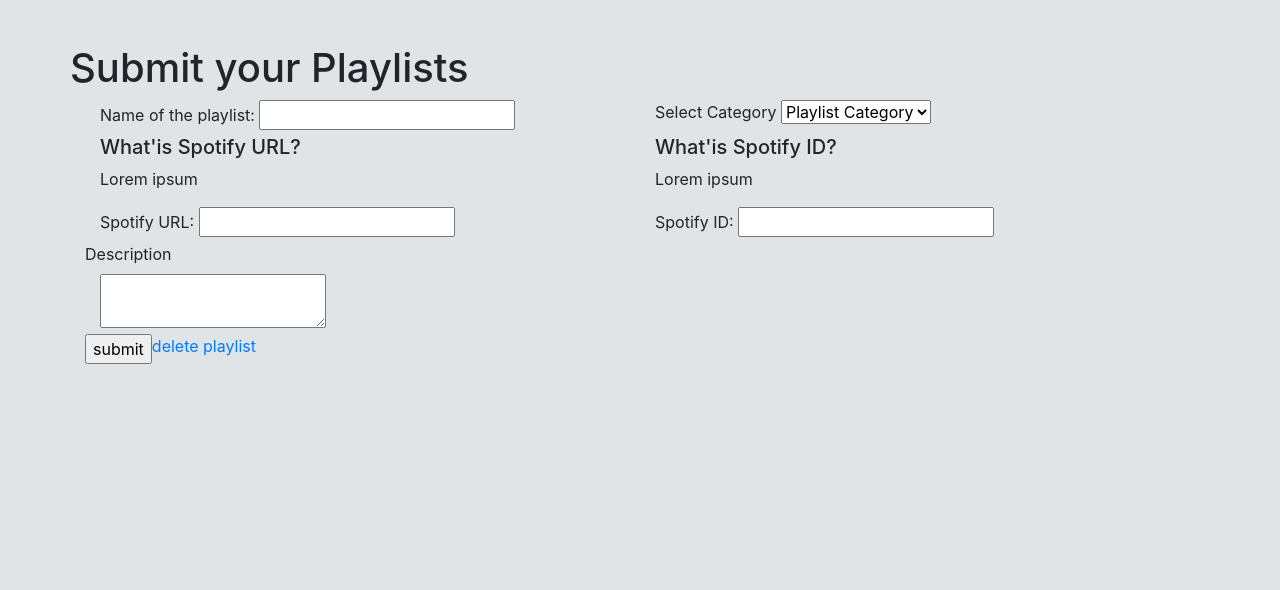
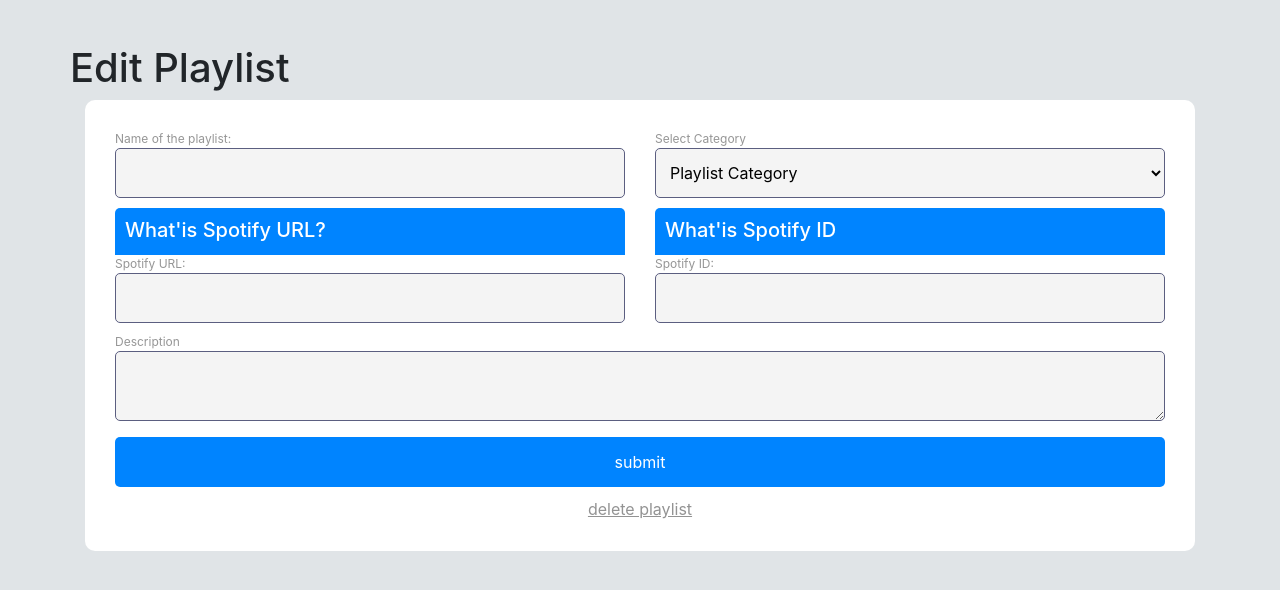
Before and after one commit to delegacz/md-milestone-project-3, a Flask app: template templates/edit.html in a window 1280 px wide. Shown: the part 56-646 px from the top of the page. Run offline with Flask 2, Linux system fonts and the light colour scheme; the template is opened without the code that fills it, so the values that code supplies are empty; some libraries are stand-ins or nearby versions.

Commit message:
interactions added, api is now displaying cover art, edit from css styling completed

```diff
--- a/app.py
+++ b/app.py
@@ -35,9 +35,15 @@ def display():
     def get_playlist_image(id):
         image_response = requests.get('https://api.spotify.com/v1/playlists/' + id + '/images',
                            headers={'Authorization':'Bearer '+ the_token})
-        image_response_data = image_response.json()
-        image_url = image_response_data[0]['url']
-        return image_url
+        if(image_response.status_code == 200):
+            image_response_data = image_response.json()
+            image_url = image_response_data[0]['url']
+            return image_url
+        else:
+            image_url='./static/img/missing.jpg'
+            return image_url
+
+
     return render_template("home.html", playlists=mongo.db.playlists.find(), get_playlist_image=get_playlist_image)
 
 @app.route('/add')
--- a/static/css/style.css
+++ b/static/css/style.css
@@ -11,20 +11,68 @@ body{
     padding: 50px 40px;
     margin-bottom: 20px;
 }
-.playlist-display-block label {
+.playlist-display-block label, .playlist-form label {
     font-size: 12px;
     color: #969696;
     margin-bottom: 0;
+    display: block;
 }
 .category-area,.name-area {
     margin-bottom: 10px;
 }
+/*edit / entry form */
+.playlist-form {
+    background-color: #fff;
+    padding: 30px;
+    border-radius: 10px;
+}
+input, textarea, select {
+    padding: 10px;
+    background-color: #f4f4f4;
+    border: solid 1px #5b5e80;
+    width: 100%;
+    border-radius: 5px;
+    margin-bottom: 10px;
+    min-height: 50px;
+}
+select {
+    height: 50px;
+}
+input[type=submit] {
+    background: #0084ff;
+    color: #fff;
+    border: none;
+}
+.delete-btn {
+    text-decoration: underline;
+    color: #939393;
+    text-align: center;
+}
+.form-submits {
+    text-align: center;
+}
+/*helpers*/
+.helper-title {
+    color: #fff;
+    background-color: #0084ff;
+    border-radius: 5px 5px 0 0;
+    padding: 10px 10px 5px 10px;
+}
+.helper-content {
+    color: #fff;
+    padding: 20px;
+    background-color: #004b92;
+
+}
+
+/* buttons */
 a.edit-btn{
     padding: 10px 20px;
     color: #fff;
     background: rgb(0, 132, 255);
     border-radius: 5px;
     text-decoration: none;
+
 }
 a.spotify-play-btn {
     padding: 10px 20px;
@@ -39,6 +87,7 @@ a.spotify-play-btn:hover {
 a.edit-btn:hover {
     background: rgb(0, 91, 177);
 }
+
 #api {
     background-color: grey;
     width: 100%;
--- /dev/null
+++ b/static/js/interaction.js
@@ -0,0 +1,9 @@
+$(document).ready(function() {
+    $('.helper-content').hide();
+    $('.helper-right > .helper-title').click(function(){
+        $('.helper-right > .helper-content').slideToggle();
+    });
+    $('.helper-left > .helper-title').click(function(){
+        $('.helper-left > .helper-content').slideToggle();
+    });
+});
--- a/templates/base.html
+++ b/templates/base.html
@@ -7,7 +7,6 @@
         crossorigin="anonymous"></script>
     <link rel="stylesheet" href="https://maxcdn.bootstrapcdn.com/bootstrap/4.0.0/css/bootstrap.min.css" integrity="sha384-Gn5384xqQ1aoWXA+058RXPxPg6fy4IWvTNh0E263XmFcJlSAwiGgFAW/dAiS6JXm" crossorigin="anonymous">
     <link rel="stylesheet" type="text/css" href="{{ url_for('static', filename='css/style.css') }}">
-    <script src="{{url_for('static', filename='js/spotify_api.js')}}"></script>
 </head>
 <nav class="navbar navbar-expand-md navbar-dark fixed-top bg-dark">
         <a class="navbar-brand" href="#">Fixed navbar</a>
@@ -33,6 +32,7 @@
 
 
     <script src="https://cdnjs.cloudflare.com/ajax/libs/popper.js/1.12.9/umd/popper.min.js" integrity="sha384-ApNbgh9B+Y1QKtv3Rn7W3mgPxhU9K/ScQsAP7hUibX39j7fakFPskvXusvfa0b4Q" crossorigin="anonymous"></script>
+    <script defer src="{{url_for('static', filename='js/interaction.js') }}"></script>
     <script src="https://maxcdn.bootstrapcdn.com/bootstrap/4.0.0/js/bootstrap.min.js" integrity="sha384-JZR6Spejh4U02d8jOt6vLEHfe/JQGiRRSQQxSfFWpi1MquVdAyjUar5+76PVCmYl" crossorigin="anonymous"></script>
 </body>
 
--- a/templates/edit.html
+++ b/templates/edit.html
@@ -2,18 +2,17 @@
 {% block content %}
     <div class="container">
         <div class="row page-title-head">
-            <h1>Submit your Playlists</h1>
+            <h1>Edit Playlist</h1>
         </div>
-        <form action="{{url_for('update_playlist', playlist_id=playlist._id) }}" method="POST" class="col s12">
+        <form
+            action="{{url_for('update_playlist', playlist_id=playlist._id) }}"
+            method="POST"
+            class="col-12 playlist-form">
             <div class="row">
                 <div class="input-field col-6">
                     <label>Name of the playlist:
                     </label>
-                    <input
-                        id="playlist-name"
-                        name="name"
-                        type="text"
-                        value="{{playlist.name}}">
+                    <input id="playlist-name" name="name" type="text" value="{{playlist.name}}">
                 </div>
                 <div class="input-field col-6">
                     <label>Select Category</label>
@@ -27,31 +26,56 @@
             </div>
             <div class="row">
                 <div class="input-field col-6">
-                    <div class="helper">
+                    <div class="helper-left">
+                        <div class="helper-title">
                             <h5>What'is Spotify URL?</h5>
+                        </div>
+                        <div class="helper-content">
                             <p>Lorem ipsum</p>
                         </div>
+                    </div>
                     <label>Spotify URL:</label>
-                    <input id="spotify-link" name="spotify_link" type="text" value="{{playlist.spotify_link}}">
+                    <input
+                        id="spotify-link"
+                        name="spotify_link"
+                        type="text"
+                        value="{{playlist.spotify_link}}">
                 </div>
                 <div class="input-field col-6">
-                            <div class="helper">
-                                    <h5>What'is Spotify ID?</h5>
+                    <div class="helper-right">
+                        <div class="helper-title">
+                            <h5>What'is Spotify ID</h5>
+                        </div>
+                        <div class="helper-content">
                             <p>Lorem ipsum</p>
                         </div>
                         <label>Spotify ID:</label>
-                        <input id="spotify-id" name="spotify_id" type="text" value="{{playlist.spotify_id}}">
+                        <input
+                            id="spotify-id"
+                            name="spotify_id"
+                            type="text"
+                            value="{{playlist.spotify_id}}">
+                    </div>
                 </div>
             </div>
             <div class="row">
+
+                <div class="input-field col-12">
                     <label>Description</label>
-                        <div class="input-field col-12">
-                                <textarea id="description" name="description" type="text" placeholder="{{playlist.description}}"></textarea>
+                    <textarea
+                        id="description"
+                        name="description"
+                        type="text"
+                        placeholder="{{playlist.description}}"></textarea>
                 </div>
             </div>
             <div class="row">
+                <div class="col-12 form-submits">
                     <input type="submit" value="submit">
-                    <a href="{{url_for('delete_playlist',playlist_id=playlist._id)}}">delete playlist</a>
+                    <a
+                        href="{{url_for('delete_playlist',playlist_id=playlist._id)}}"
+                        class="delete-btn">delete playlist</a>
+                </div>
             </div>
         </form>
     </div>
```
Also changed, not shown: templates/home.html (+3 -5 lines), static/img/missing.jpg (added). Lines whose indentation alone changed are shown as unchanged.
